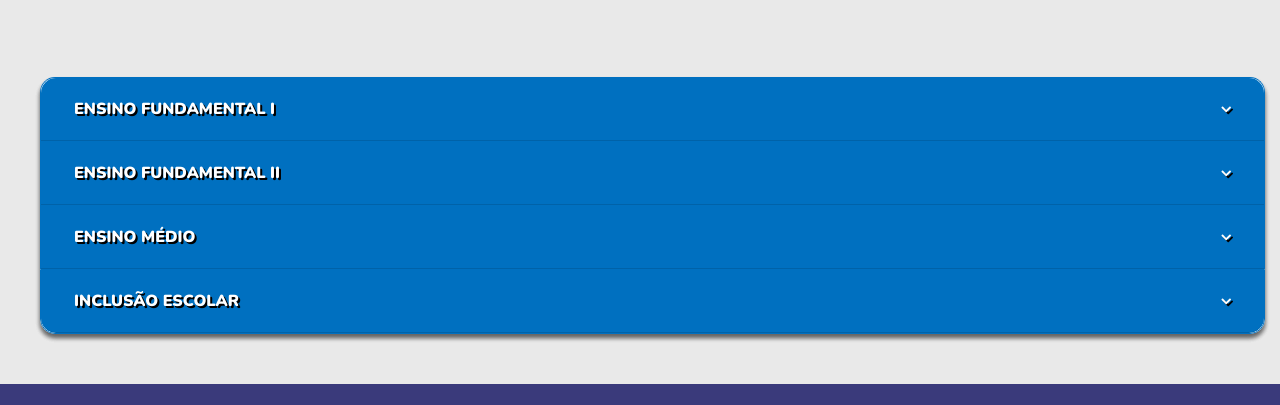
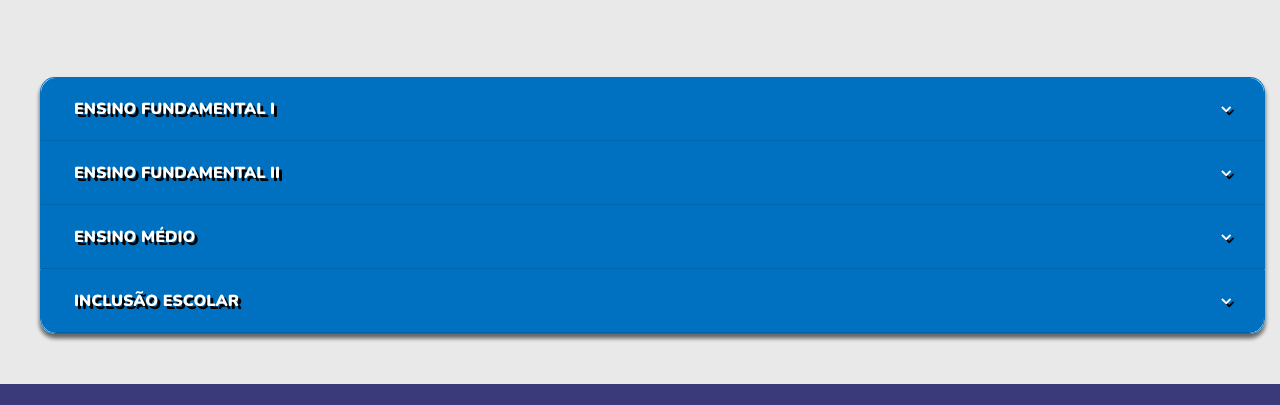
Before and after one commit to breno-leonetti/PortoMarquesInstituto, a plain HTML site: page Pagina-inicial.html in a window 1280 px wide. Shown: the part 1290-1695 px from the top of the page. Drawn offline with nearby package versions, Linux system fonts and the light colour scheme.

Commit message:
sombra accordion aumentada
sombra accordion aumentada

```diff
--- a/Pagina-inicial.html
+++ b/Pagina-inicial.html
@@ -304,7 +304,7 @@
           <h2 class="mb-0">
             <button class=" btn btn-link btn-block text-left panel-title letracolapse1 panel panel-default" type="button"
               data-toggle="collapse" data-target="#collapseOne" aria-expanded="false" aria-controls="collapseOne" data-parent="#accordion"
-              style="color: white; font-weight: 900; text-shadow: 2px 2px black; ">
+              style="color: white; font-weight: 900; text-shadow: 3px 3px black; ">
               ENSINO FUNDAMENTAL I
             </button>
           </h2>
@@ -344,7 +344,7 @@
           <h2 class="mb-0">
             <button class="btn btn-link btn-block text-left collapsed panel-title letracolapse1" type="button"
               data-toggle="collapse" data-target="#collapseTwo" aria-expanded="false" aria-controls="collapseTwo" data-parent="#accordion"
-              style="color: white; font-weight: 900; text-shadow: 2px 2px black;">
+              style="color: white; font-weight: 900; text-shadow: 3px 3px black;">
               ENSINO FUNDAMENTAL II
             </button>
           </h2>
@@ -393,7 +393,7 @@
           <h2 class="mb-0">
             <button class="btn btn-link btn-block text-left collapsed panel-title letracolapse1" type="button"
               data-toggle="collapse" data-target="#collapseThree" aria-expanded="false" aria-controls="collapseThree" data-parent="#accordion"
-              style="color: white; font-weight: 900; text-shadow: 2px 2px black;">
+              style="color: white; font-weight: 900; text-shadow: 3px 3px black;">
               ENSINO MÉDIO
             </button>
           </h2>
@@ -433,7 +433,7 @@
           <h2 class="mb-0">
             <button class="btn btn-link btn-block text-left collapsed panel-title letracolapse1" type="button"
               data-toggle="collapse" data-target="#collapseFour" aria-expanded="false" aria-controls="collapseFour" data-parent="#accordion"
-              style="color: white; font-weight: 900; text-shadow: 2px 2px black;">
+              style="color: white; font-weight: 900; text-shadow: 3px 3px black;">
               INCLUSÃO ESCOLAR
             </button>
           </h2>
```
